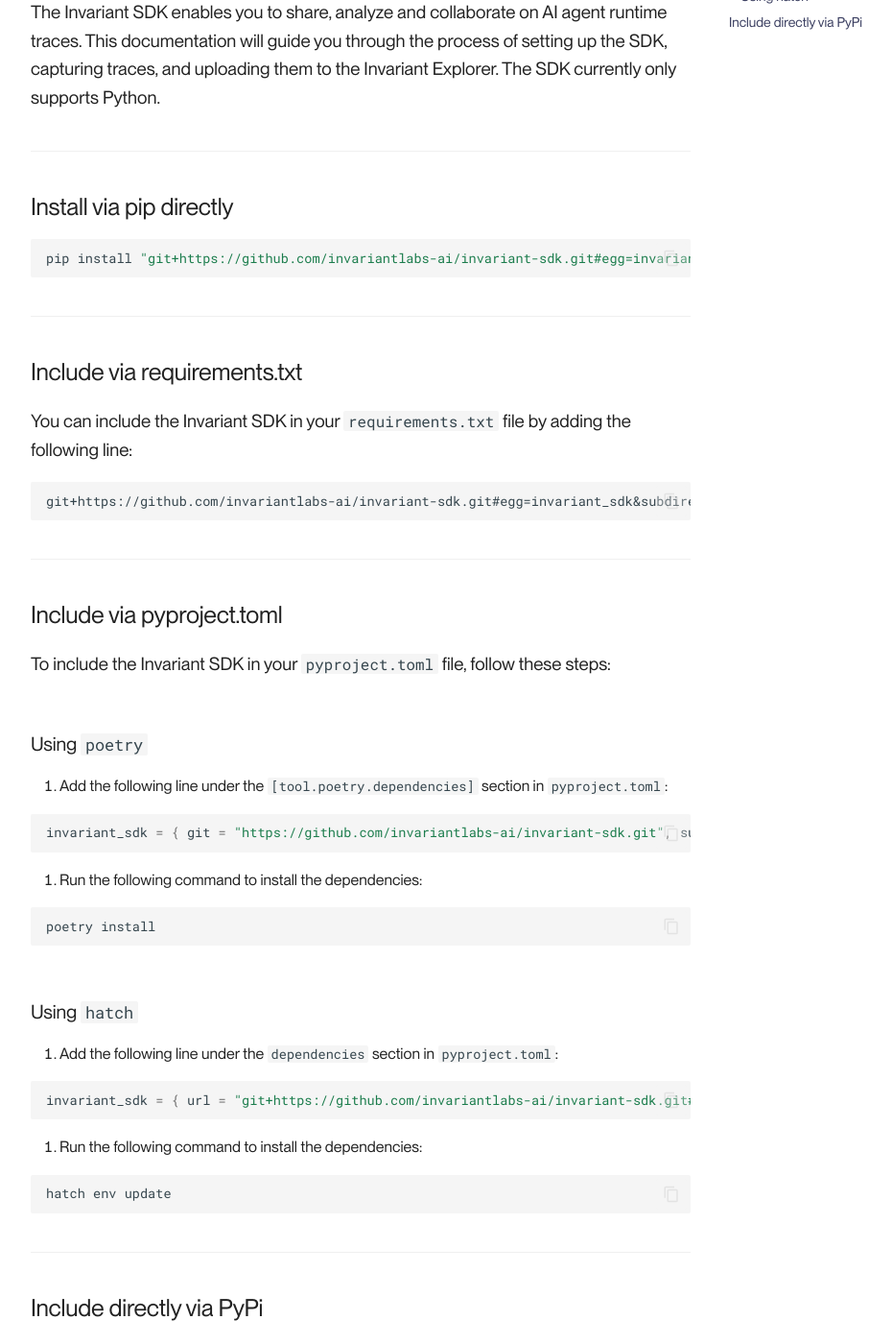
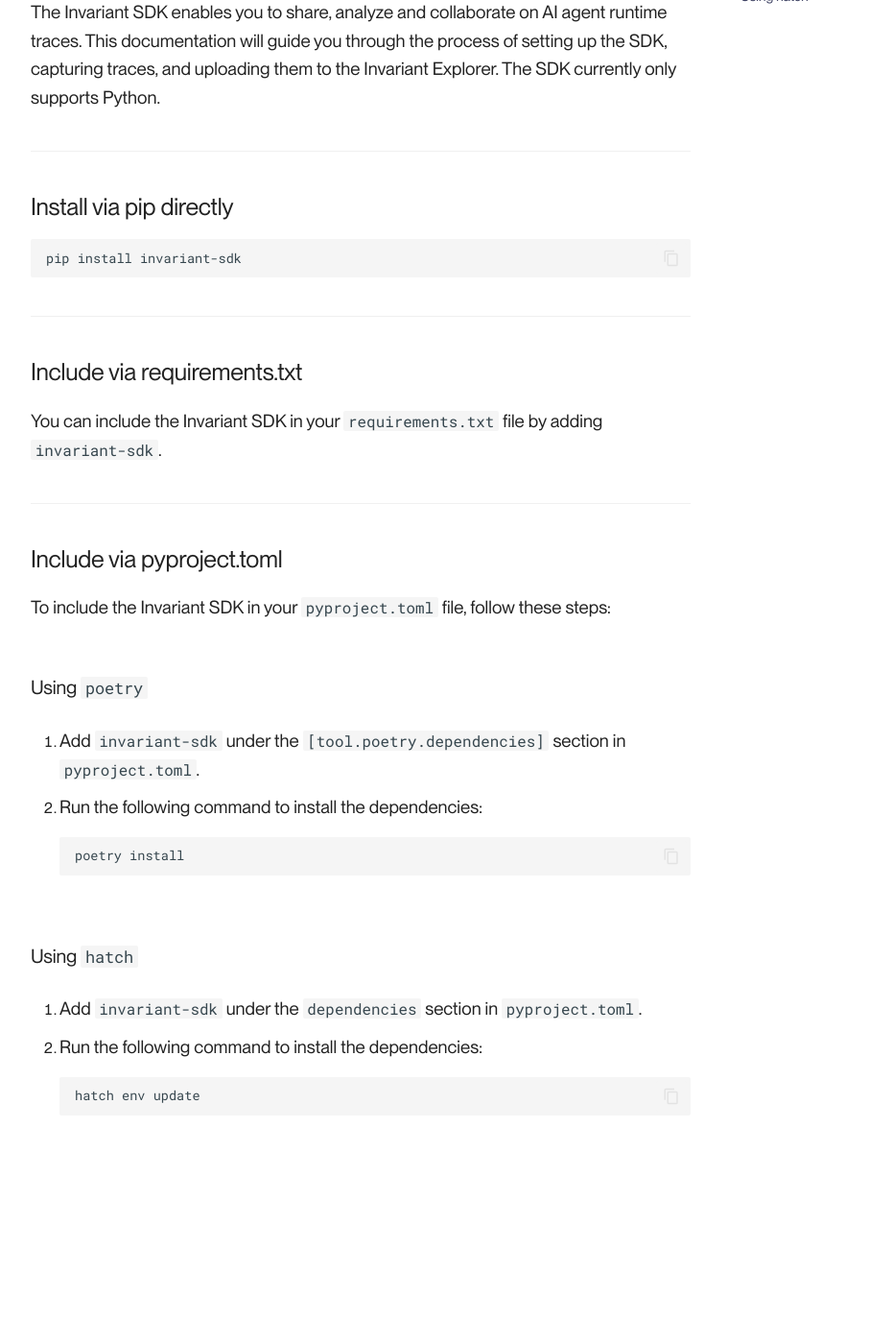
Before and after one commit to invariantlabs-ai/invariant-sdk, an MkDocs documentation site: the page built from docs/docs/installation.md, in a window 1280 px wide and 1400 px high, scrolled down 227 px. Shown: the whole window at 96% size, without its empty margins (264-1194 px from the left). Built offline with MkDocs 1.6.1 and Material for MkDocs 9.7.7, drawn with Linux system fonts in a browser that asks for light colours.

Commit message:
Update installation.md

````diff
--- a/docs/docs/installation.md
+++ b/docs/docs/installation.md
@@ -6,44 +6,27 @@
 
 ## Install via pip directly
 ```bash
-pip install "git+https://github.com/invariantlabs-ai/invariant-sdk.git#egg=invariant_sdk&subdirectory=python"
+pip install invariant-sdk
 ```
 
 ## Include via requirements.txt
-You can include the Invariant SDK in your `requirements.txt` file by adding the following line:
-
-```
-git+https://github.com/invariantlabs-ai/invariant-sdk.git#egg=invariant_sdk&subdirectory=python
-```
+You can include the Invariant SDK in your `requirements.txt` file by adding `invariant-sdk`.
 
 ## Include via pyproject.toml
 To include the Invariant SDK in your `pyproject.toml` file, follow these steps:
 
 ### Using `poetry`
-1. Add the following line under the `[tool.poetry.dependencies]` section in `pyproject.toml`:
-
-```toml
-invariant_sdk = { git = "https://github.com/invariantlabs-ai/invariant-sdk.git", subdirectory = "python" }
-```
+1. Add `invariant-sdk` under the `[tool.poetry.dependencies]` section in `pyproject.toml`.
 
 2. Run the following command to install the dependencies:
-
-```bash
+```
 poetry install
 ```
 
 ### Using `hatch`
-1. Add the following line under the `dependencies` section in `pyproject.toml`:
-
-```toml
-invariant_sdk = { url = "git+https://github.com/invariantlabs-ai/invariant-sdk.git#egg=invariant_sdk&subdirectory=python" }
-```
+1. Add `invariant-sdk` under the `dependencies` section in `pyproject.toml`.
 
 2. Run the following command to install the dependencies:
-
 ```bash
 hatch env update
 ```
-
-## Include directly via PyPi
-Coming soon!
````
